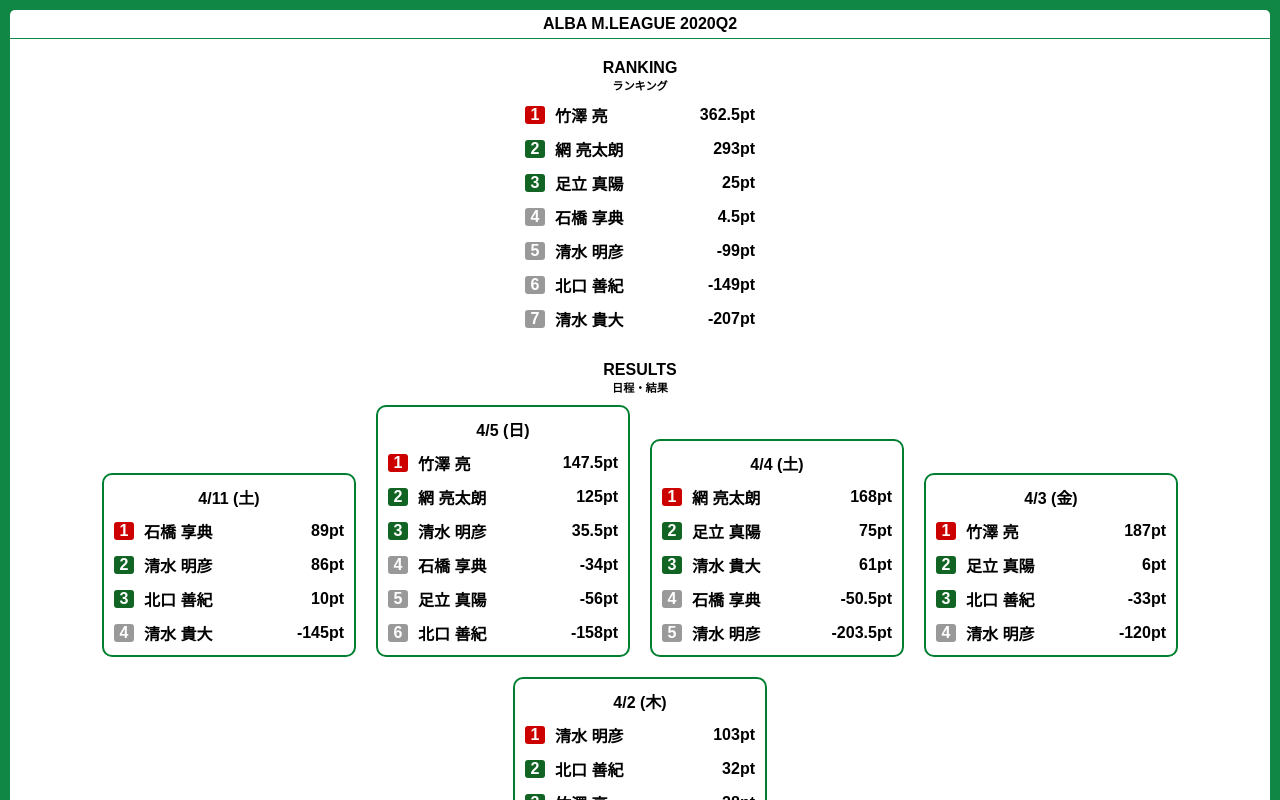
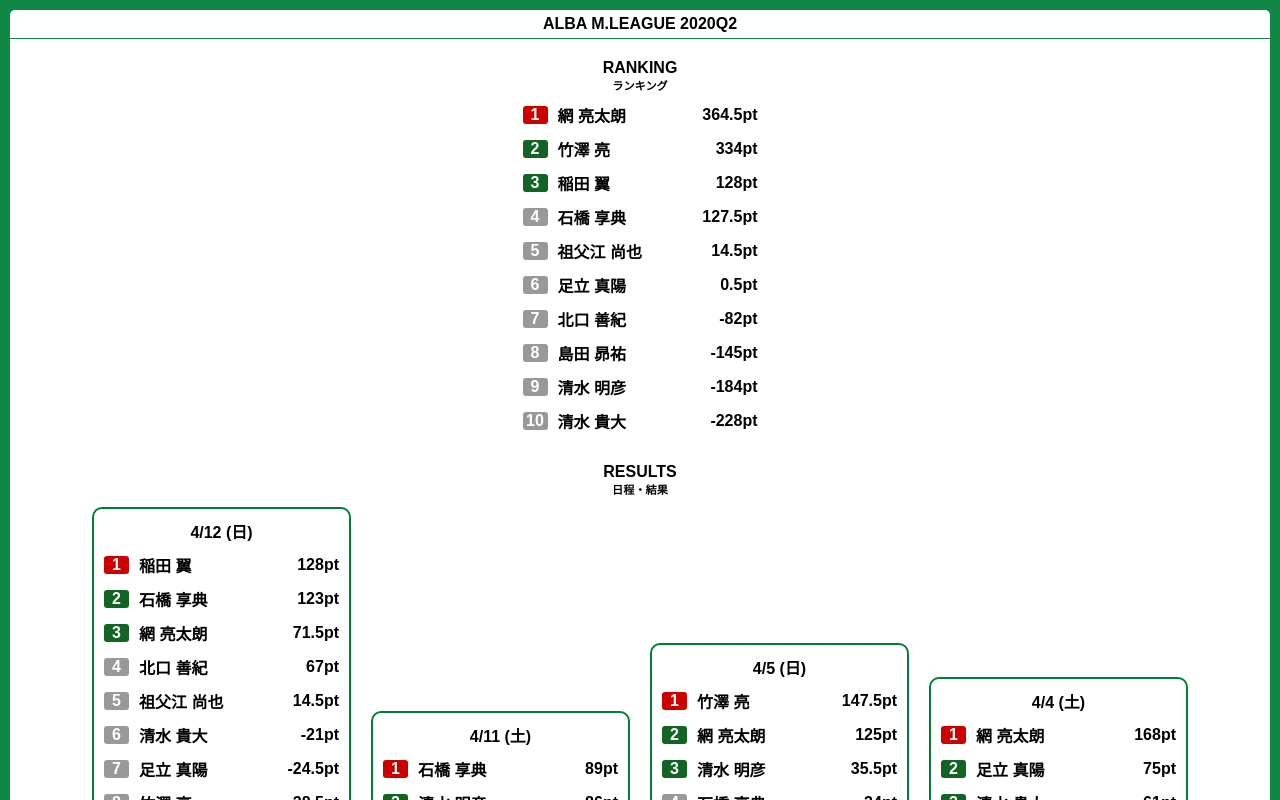
Before and after one commit to peichan/alba-mleague, an Angular app: page /alba-mleague/ranking/2020Q2 in a window 1280 px wide. Shown: the top 800 px of the page. Built offline with nearby package versions, Linux system fonts and the light colour scheme.

Commit message:
add 4/12

```diff
--- a/src/app/app.component.css
+++ b/src/app/app.component.css
@@ -36,7 +36,7 @@
 .result-rank-badge {
   border-radius: 3px;
   margin-right: 10px;
-  width: 20px;
+  width: 25px;
   color: #fff;
   background-color: #999;
 }
--- a/src/app/app.component.ts
+++ b/src/app/app.component.ts
@@ -23,6 +23,18 @@
 
 const quarterResults: { [key: string]: DayResult[]; } = {
   "2020Q2": [
+    new DayResult("4/12 (日)", [
+      new Result("稲田 翼", 128),
+      new Result("石橋 享典", 123),
+      new Result("網 亮太朗", 71.5),
+      new Result("北口 善紀", 67),
+      new Result("祖父江 尚也", 14.5),
+      new Result("清水 貴大", -21),
+      new Result("足立 真陽", -24.5),
+      new Result("竹澤 亮", -28.5),
+      new Result("清水 明彦", -85),
+      new Result("島田 昴祐", -145)
+    ]),
     new DayResult("4/11 (土)", [
       new Result("石橋 享典", 89),
       new Result("清水 明彦", 86),
```
